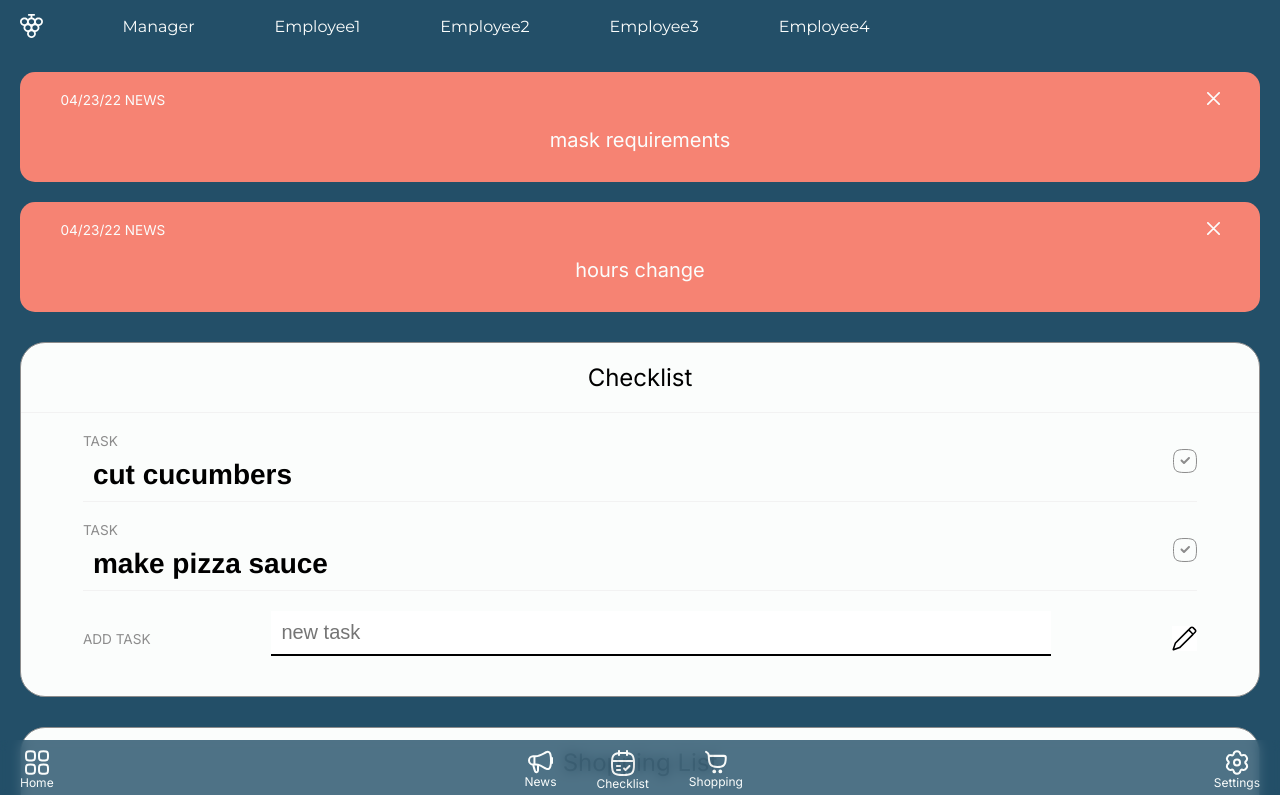
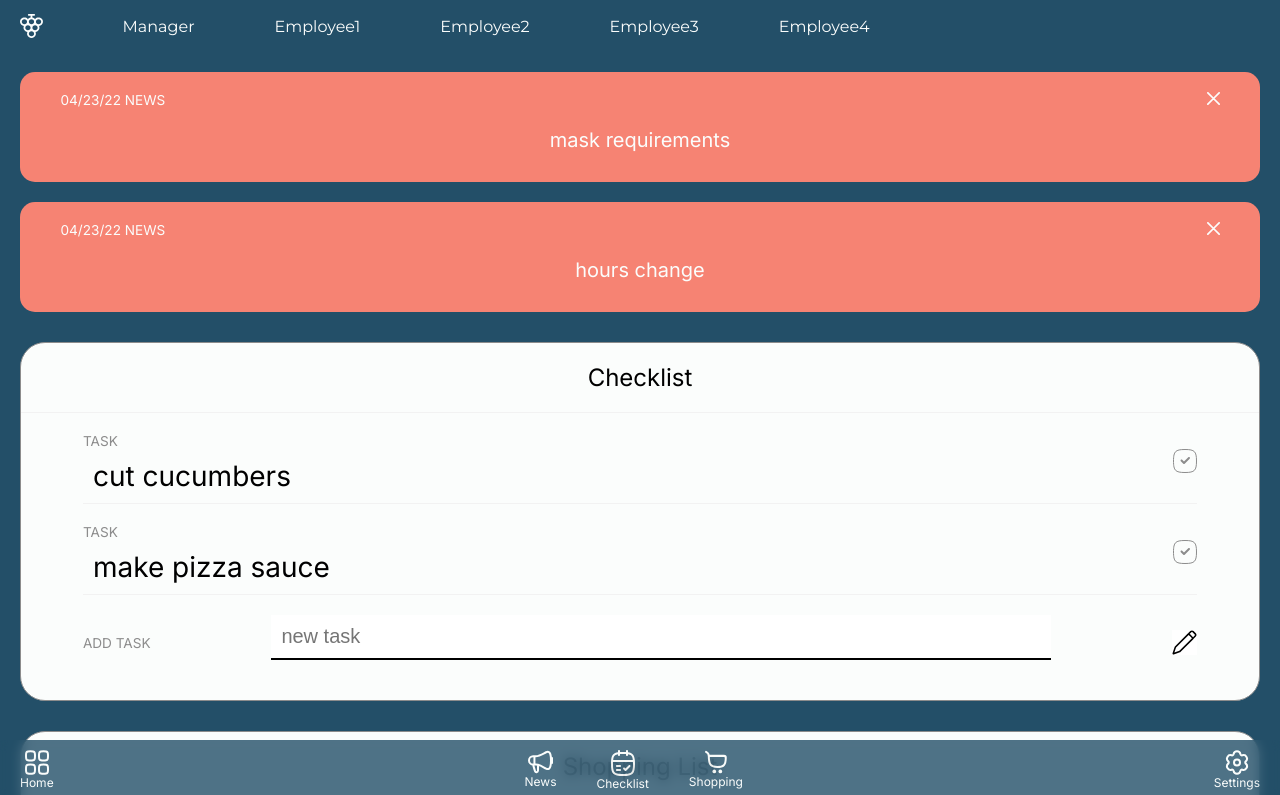
Before and after one commit to tinaxgao/planner, a React (Create React App) app: page / in a window 1280 px wide. Shown: the top 795 px of the page. Built offline with nearby package versions, Linux system fonts and the light colour scheme.

Commit message:
index.css fonts

```diff
--- a/src/index.css
+++ b/src/index.css
@@ -9,27 +9,22 @@
 /* body includes bottom margin to account for bottom nav */
 body {
   margin: 0 0 70px 0;
-  font-family: "Inter", Helvetica, Arial, sans-serif;
+  font-family: "Inter", "Helvetica Neue", Arial, sans-serif;
   -webkit-font-smoothing: antialiased;
   -moz-osx-font-smoothing: grayscale;
   background-color: #234f68;
   text-rendering: optimizeSpeed;
 }
 
-code {
-  font-family: source-code-pro, Menlo, Monaco, Consolas, "Courier New",
-    monospace;
-}
-
 /* app title */
 h1 {
-  font-family: "Inter", Helvetica, Arial, sans-serif;
+  font-family: "Inter", "Helvetica Neue", Arial, sans-serif;
   text-transform: uppercase;
   font-weight: 500;
   color: #fbfdfc;
 }
 
-/*section title */
+/* section title */
 h2 {
   font-size: 1.5rem;
   font-weight: 500;
@@ -38,12 +33,11 @@ h2 {
   border-bottom: 1px solid #f2f2f2;
 }
 
+/* checklist task name */
 h3 {
-  font-family: "Helvetica Neue", "Roboto", -apple-system, BlinkMacSystemFont,
-    "Segoe UI", "Oxygen", "Ubuntu", "Cantarell", "Fira Sans", "Droid Sans",
-    sans-serif;
+  font-family: "Inter", "Helvetica Neue", Arial, sans-serif;
   font-size: 1.75rem;
-  font-weight: bold;
+  font-weight: 400;
   margin: 10px;
 }
 
```
